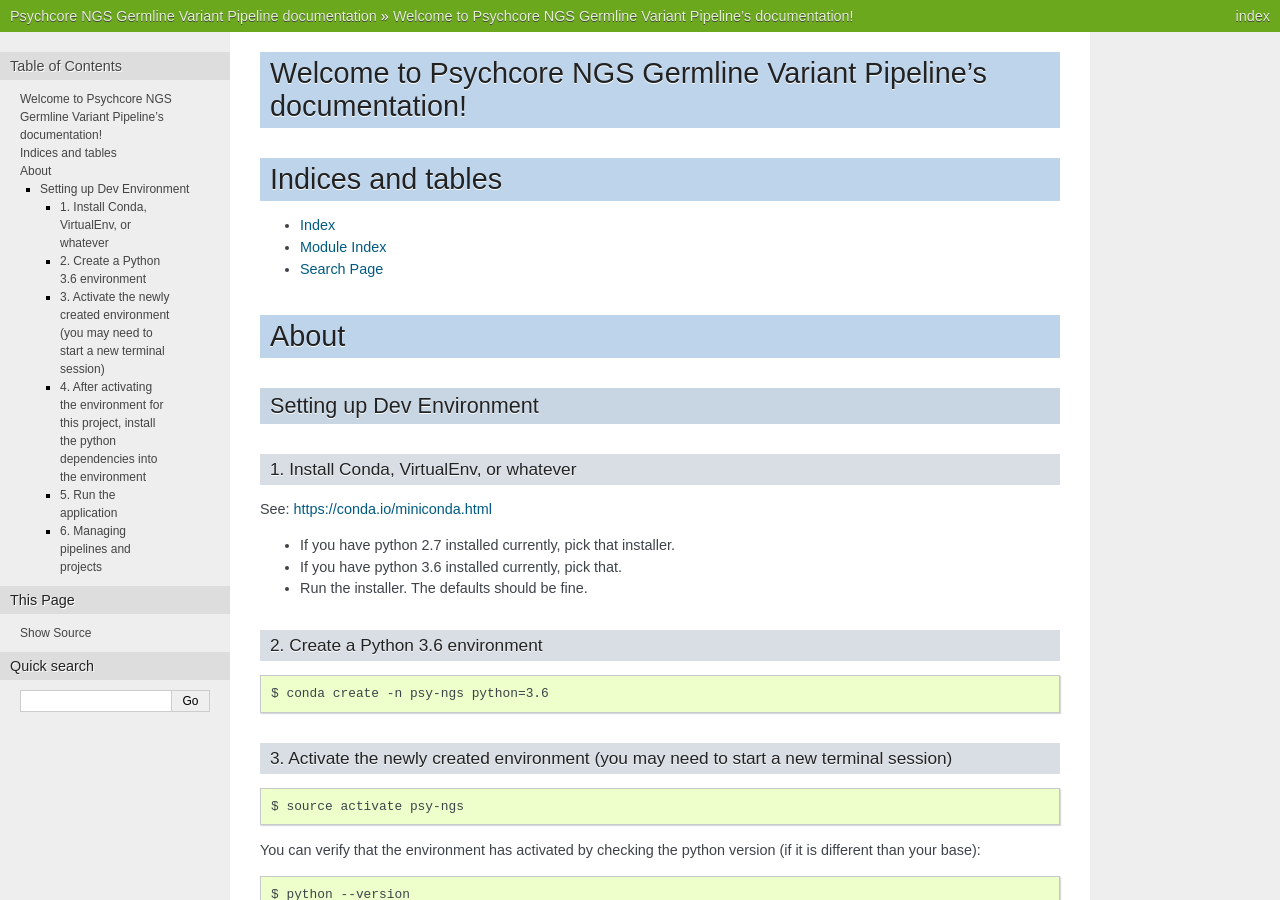
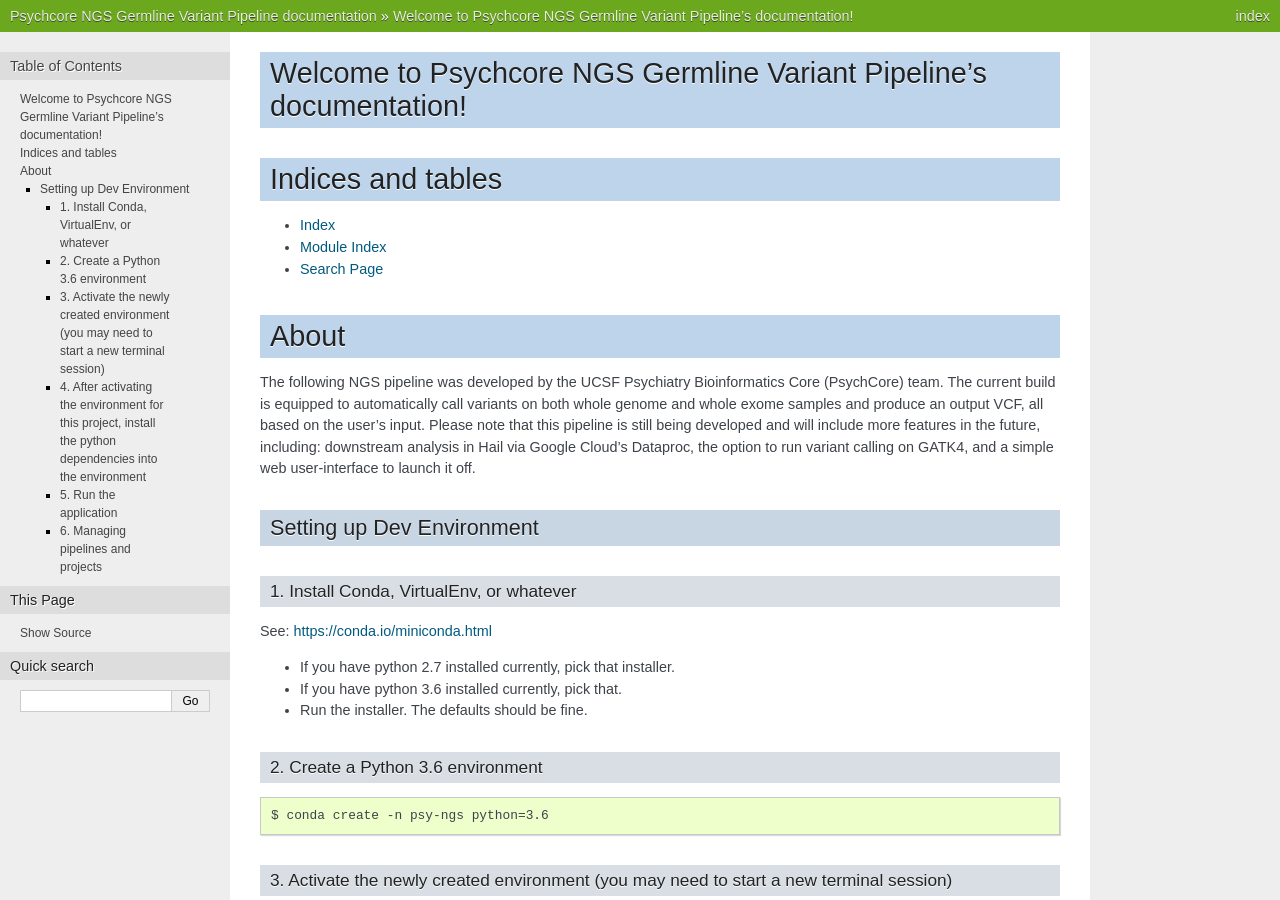
Before and after one commit to claudiadast/psychcore-test, a Sphinx documentation site: the page built from docs/index.rst, in a window 1280 px wide and 900 px high. Built offline with Sphinx 7.4.7, drawn with Linux system fonts in a browser that asks for light colours.

Commit message:
added to the About section

```diff
--- a/docs/index.rst
+++ b/docs/index.rst
@@ -21,6 +21,8 @@
 
 About
 =====
+
+The following NGS pipeline was developed by the UCSF Psychiatry Bioinformatics Core (PsychCore) team. The current build is equipped to automatically call variants on both whole genome and whole exome samples and produce an output VCF, all based on the user's input. Please note that this pipeline is still being developed and will include more features in the future, including: downstream analysis in Hail via Google Cloud's Dataproc, the option to run variant calling on GATK4, and a simple web user-interface to launch it off.
 
 ==========================
 Setting up Dev Environment
```
